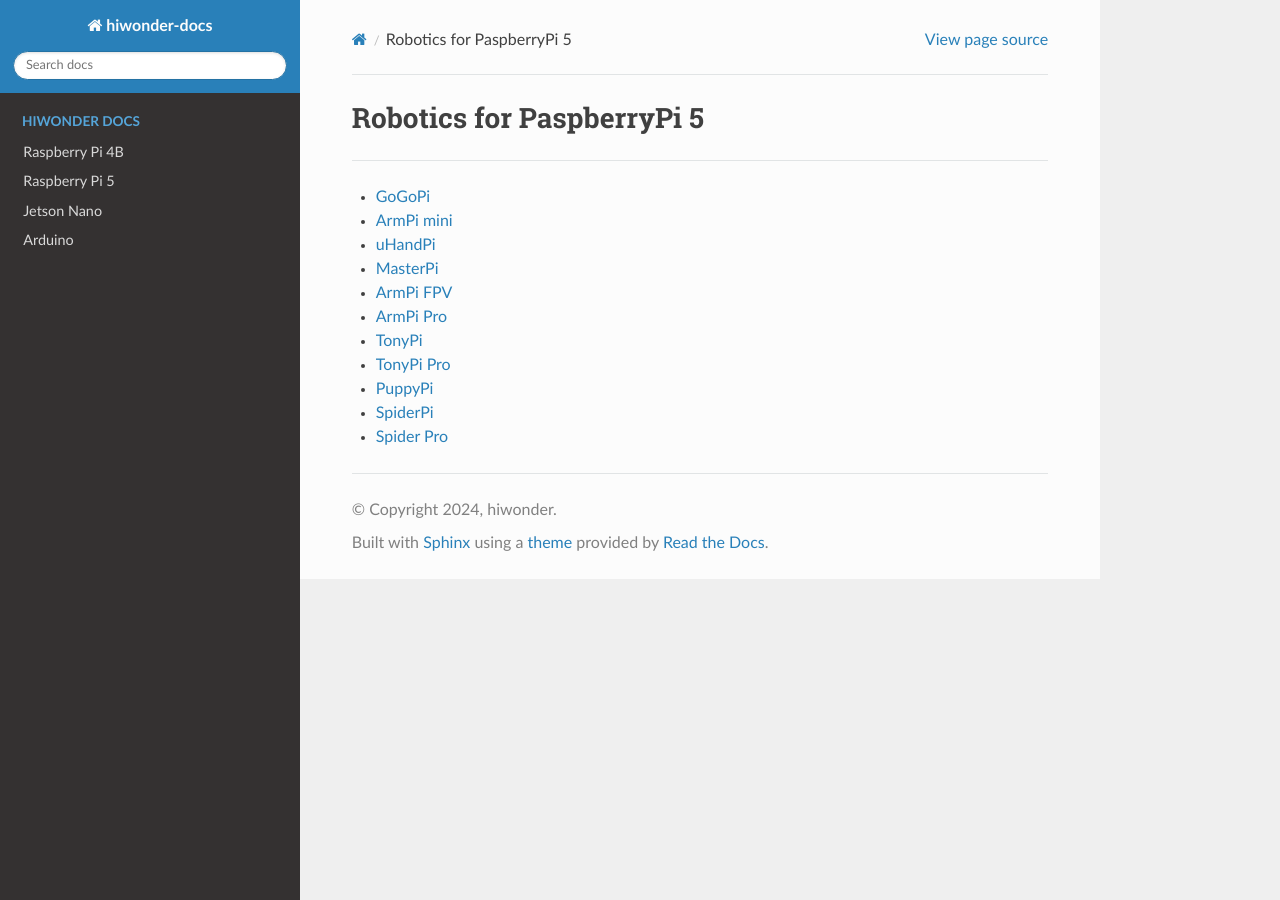
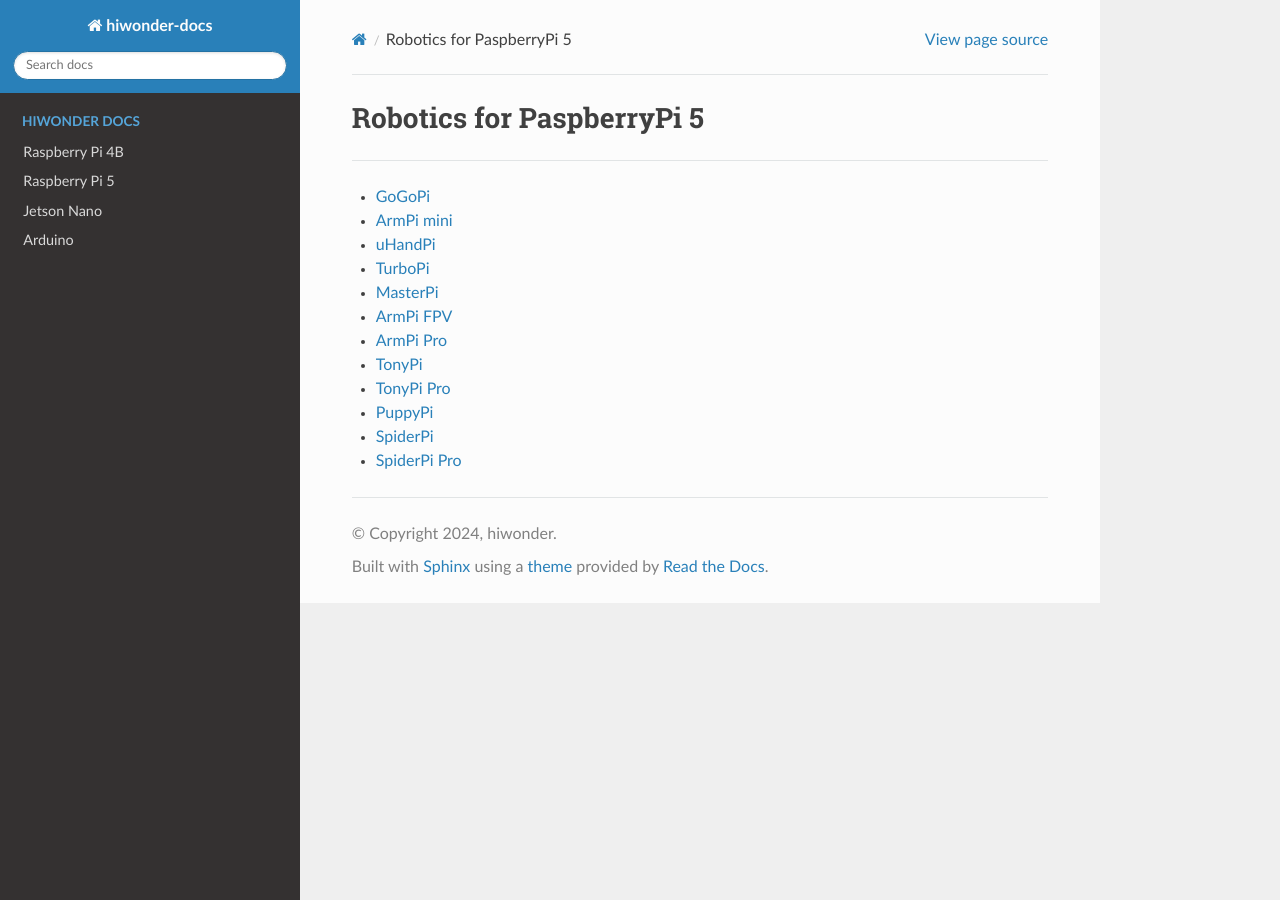
Before and after one commit to Hiwonder-docs/Hiwonder-docs, a Sphinx documentation site: the page built from source/RaspberryPi/raspberrypi_5_robotics.md, in a window 1280 px wide. Built offline with Sphinx 7.4.7 and the Read the Docs theme 3.1.0, drawn with Linux system fonts in a browser that asks for light colours.

Commit message:
TurboPi commit

```diff
--- a/source/RaspberryPi/raspberrypi_5_robotics.md
+++ b/source/RaspberryPi/raspberrypi_5_robotics.md
@@ -4,6 +4,7 @@
 * [GoGoPi](https://docs.hiwonder.com/projects/GoGoPi/en/latest/)
 * [ArmPi mini](https://docs.hiwonder.com/projects/ArmPi_mini/en/latest/)
 * [uHandPi](https://docs.hiwonder.com/projects/uHandPi/en/latest/)
+* [TurboPi](https://docs.hiwonder.com/projects/TurboPi/en/latest/)
 * [MasterPi](https://docs.hiwonder.com/projects/MasterPi/en/latest/)
 * [ArmPi FPV](https://docs.hiwonder.com/projects/ArmPi_FPV/en/latest/)
 * [ArmPi Pro](https://docs.hiwonder.com/projects/ArmPi_Pro/en/latest/)
@@ -11,4 +12,4 @@
 * [TonyPi Pro](https://docs.hiwonder.com/projects/TonyPi_Pro/en/latest/)
 * [PuppyPi](https://docs.hiwonder.com/projects/PuppyPi/en/latest/)
 * [SpiderPi](https://docs.hiwonder.com/projects/SpiderPi/en/latest/)
-* [Spider Pro](https://docs.hiwonder.com/projects/SpiderPi_Pro/en/latest/)
+* [SpiderPi Pro](https://docs.hiwonder.com/projects/SpiderPi_Pro/en/latest/)
```
